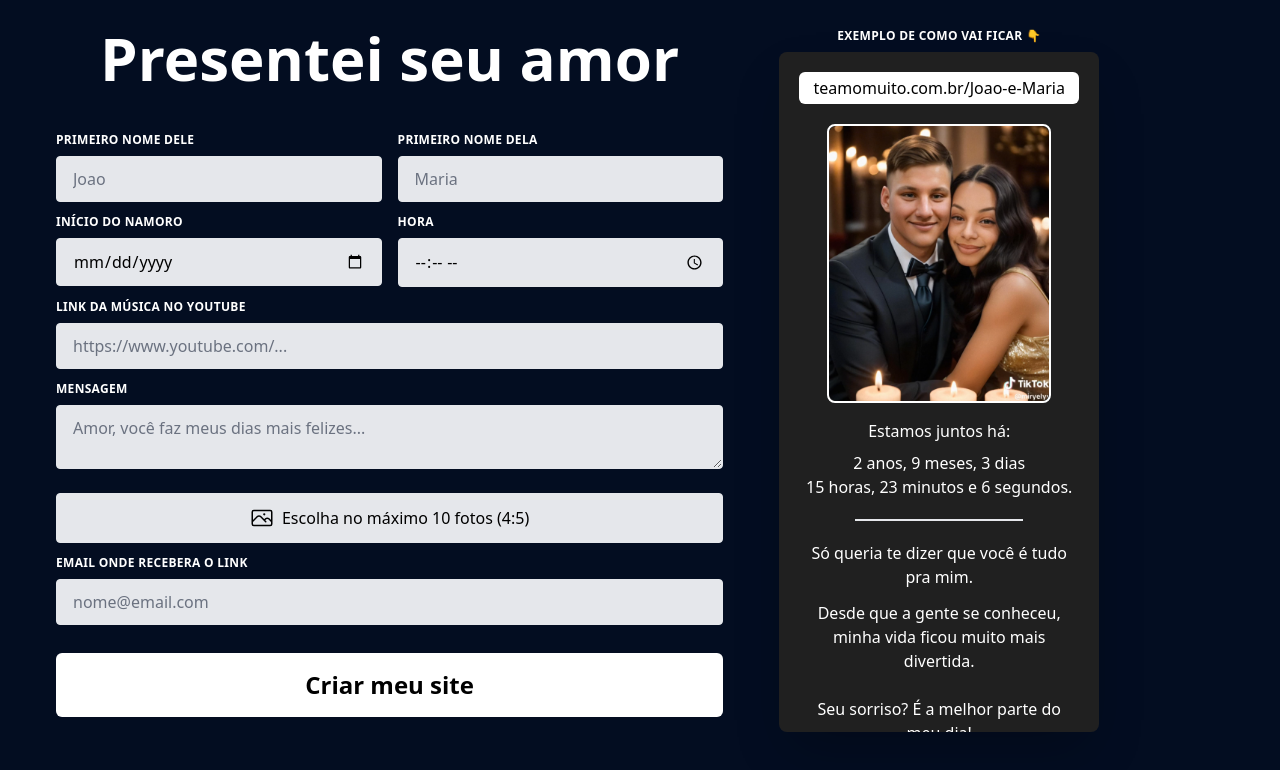
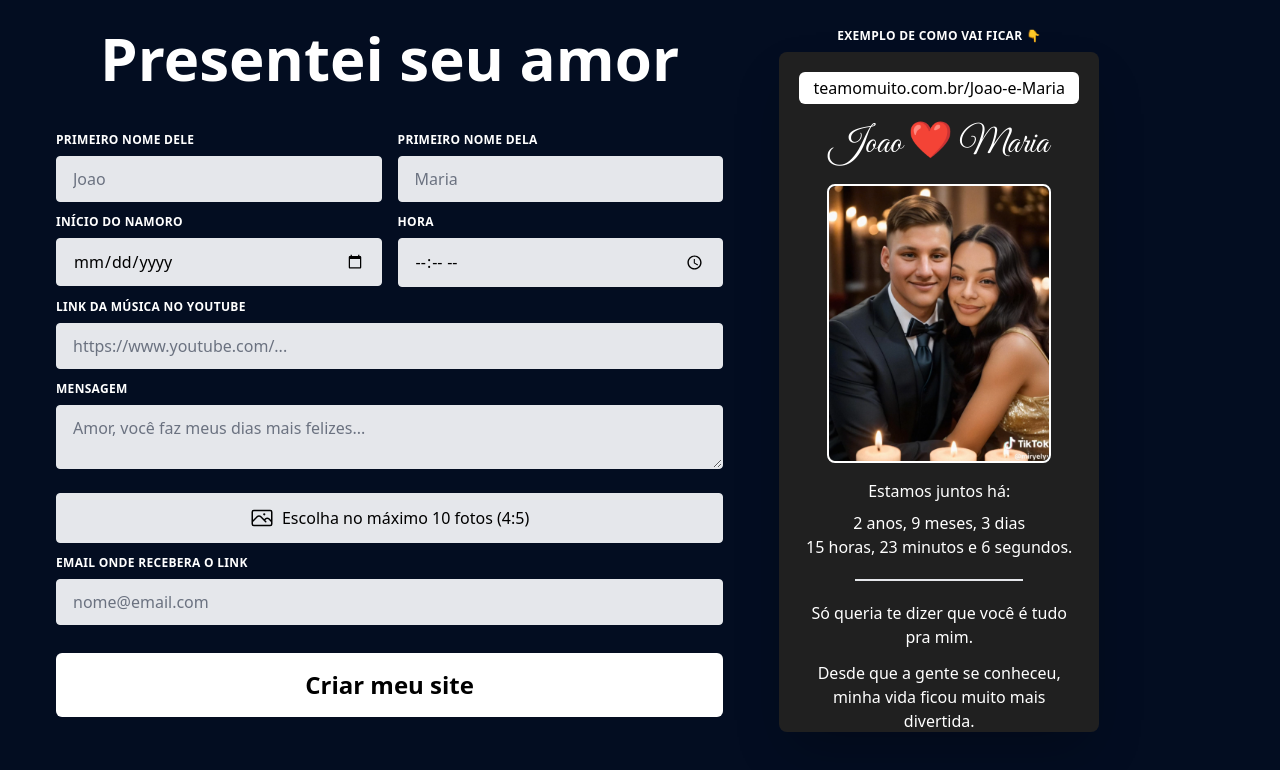
Before and after one commit to MateusHoffman/teamomuito_client, a Next.js app: page / in a window 1280 px wide. Shown: the top 770 px of the page. Built offline with nearby package versions, Linux system fonts and the light colour scheme.

Commit message:
Add titulo com fonte

```diff
--- a/src/app/components/preview/Preview.tsx
+++ b/src/app/components/preview/Preview.tsx
@@ -8,6 +8,13 @@ import {
 import { StaticImageData } from "next/image";
 import React, { useEffect, useState } from "react";
 import ReactPlayer from "react-player";
+import { Great_Vibes } from "next/font/google";
+
+const greatVibes = Great_Vibes({
+  weight: ["400"],
+  subsets: ["latin"],
+  display: "swap",
+});
 
 interface PreviewProps {
   formData: FormData | null;
@@ -115,6 +122,14 @@ const Preview: React.FC<PreviewProps> = ({
         )}
       </div>
 
+      <div className="w-full mb-5">
+        {formData?.manName && formData?.womanName && (
+          <span
+            className={`flex justify-center text-center text-4xl text-white ${greatVibes.className}`}
+          >{`${formData.manName} ❤️ ${formData.womanName}`}</span>
+        )}
+      </div>
+
       {/* Mantém a proporção de 4:5 */}
       <div className="relative w-[80%] border-2 border-white rounded-lg flex justify-center items-center">
         <div
@@ -174,9 +189,8 @@ const Preview: React.FC<PreviewProps> = ({
           "segundos"
         )}.`}</span>
       </div>
-      {((formData?.youtubeLink && errorMessage === null) || formData?.message) && (
-        <div className="my-5 border-[1px] w-[60%]" />
-      )}
+      {((formData?.youtubeLink && errorMessage === null) ||
+        formData?.message) && <div className="my-5 border-[1px] w-[60%]" />}
       <div className="flex flex-col flex-shrink-0 w-full gap-3 mx-auto text-center text-white break-words">
         {formData?.message.split("\n").map((line, index) => (
           <span key={index} className="block">
--- a/src/app/layout.tsx
+++ b/src/app/layout.tsx
@@ -1,10 +1,17 @@
 import type { Metadata } from "next";
 import "./globals.css";
 import { FormProvider } from "../app/context/FormContext";
+import { Great_Vibes } from "next/font/google";
 
 export const metadata: Metadata = {
   title: "Te Amo Muito",
 };
+
+const greatVibes = Great_Vibes({
+  weight: ["400"], // Defina o peso que deseja usar (400 é normal)
+  subsets: ["latin"], // Inclua o subset da fonte que vai utilizar
+  display: "swap", // O padrão 'swap' melhora a performance
+});
 
 export default function RootLayout({
   children,
```
